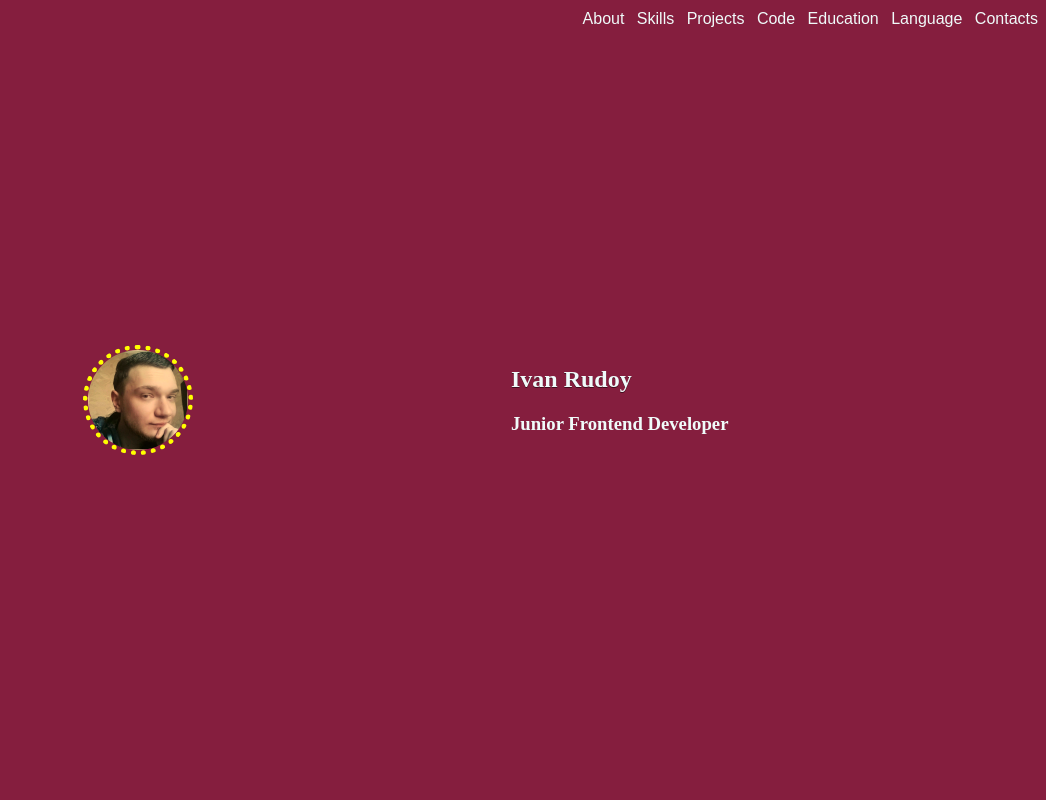
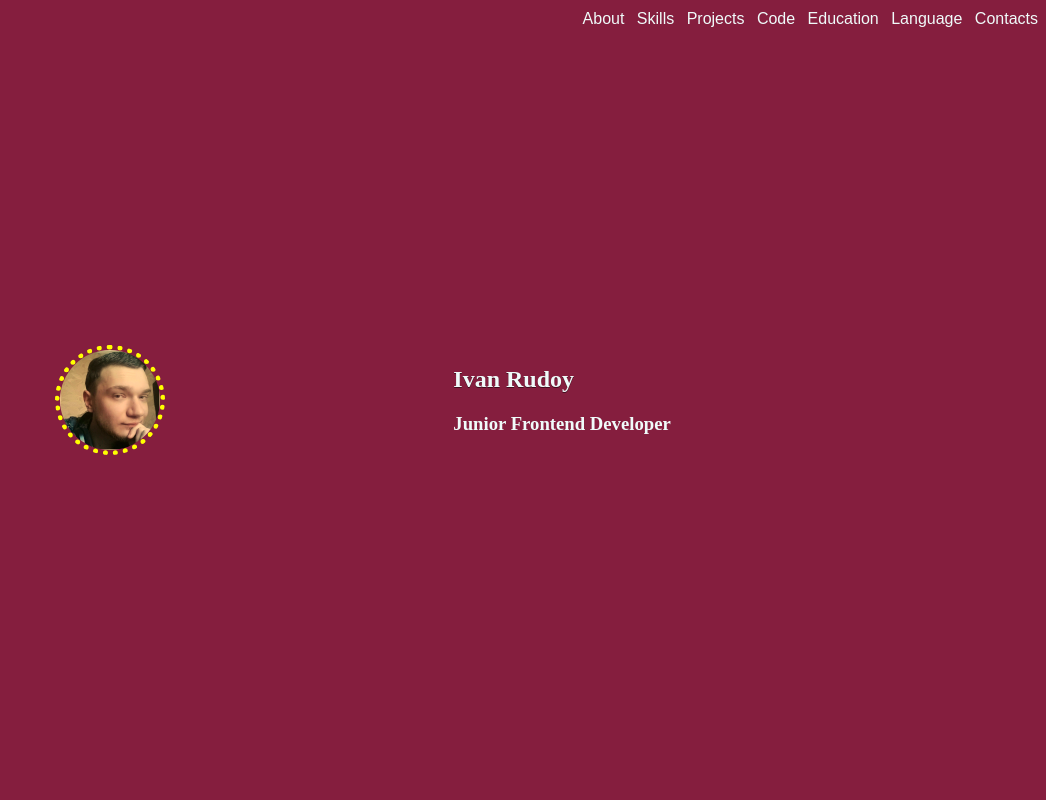
Before and after one commit to ivannrudoy/rsschool-cv, a plain HTML site: page index.html in a window 1280 px wide. Shown: the top 800 px of the page, without its empty margins (234-1280 px from the left). Drawn offline with Linux system fonts and the light colour scheme.

Commit message:
feat: add `section` elements

```diff
--- a/styles/style.css
+++ b/styles/style.css
@@ -1,6 +1,8 @@
 :root {
   --purple: #851e3e;
   --skyblue: #F0FBFA;
+  --section__title_w: 100px;
+  --section__content_w: 304px;
 }
 
 .page {
@@ -28,6 +30,14 @@
 .avatar {
   border-radius: 50%;
   border: 5px dotted yellow;
+}
+
+.section__title {
+  flex-basis: var(--section__title_w);
+}
+
+.section__content {
+  flex-basis: var(--section__content_w);
 }
 
 .section_full-h {
```
